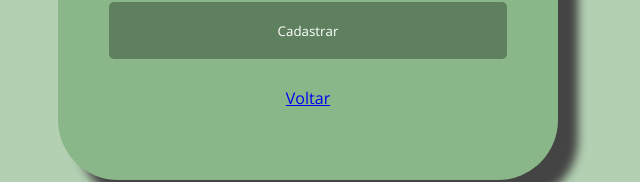
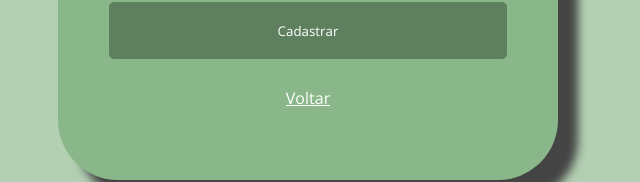
Before and after one commit to MuriloSnovais/DM_Doceria, a Next.js app: page /cadastro in a window 1280 px wide. Shown: the part 597-779 px from the top of the page, without its empty margins (332-972 px from the left). Built offline with nearby package versions, Linux system fonts and the light colour scheme.

Commit message:
mudando o nome da guia

```diff
--- a/app/cadastro/cadastro.css
+++ b/app/cadastro/cadastro.css
@@ -72,3 +72,7 @@ p {
     margin-bottom: 5%;
     margin-top: 2%;
 }
+
+a {
+    color: #FFF;
+}
--- a/app/layout.js
+++ b/app/layout.js
@@ -12,7 +12,7 @@ const geistMono = Geist_Mono({
 });
 
 export const metadata = {
-  title: "Create Next App",
+  title: "DM Doceria",
   description: "Generated by create next app",
 };
 
--- a/app/page.js
+++ b/app/page.js
@@ -1,4 +1,3 @@
-import Head from "next/head";
 import Image from "next/image";
 import React from "react"
 import MenuSuperior from './components/MenuSuperior';
@@ -9,11 +8,6 @@ const Home = () => {
 
   return (
     <div>
-      <Head>
-        <meta charset="UTF-8" />
-        <meta name="viewport" content="width=device-width, initial-scale=1.0" />
-        <title>DM Doceria</title>
-      </Head>
 
       <MenuSuperior />
       <Categorias />
--- a/package.json
+++ b/package.json
@@ -9,6 +9,7 @@
     "lint": "next lint"
   },
   "dependencies": {
+    "@fortawesome/fontawesome-free": "^6.7.2",
     "next": "15.2.2",
     "react": "^19.0.0",
     "react-dom": "^19.0.0",
```
Also changed, not shown: 1 other file (tests, documents, lock files or other folders).
